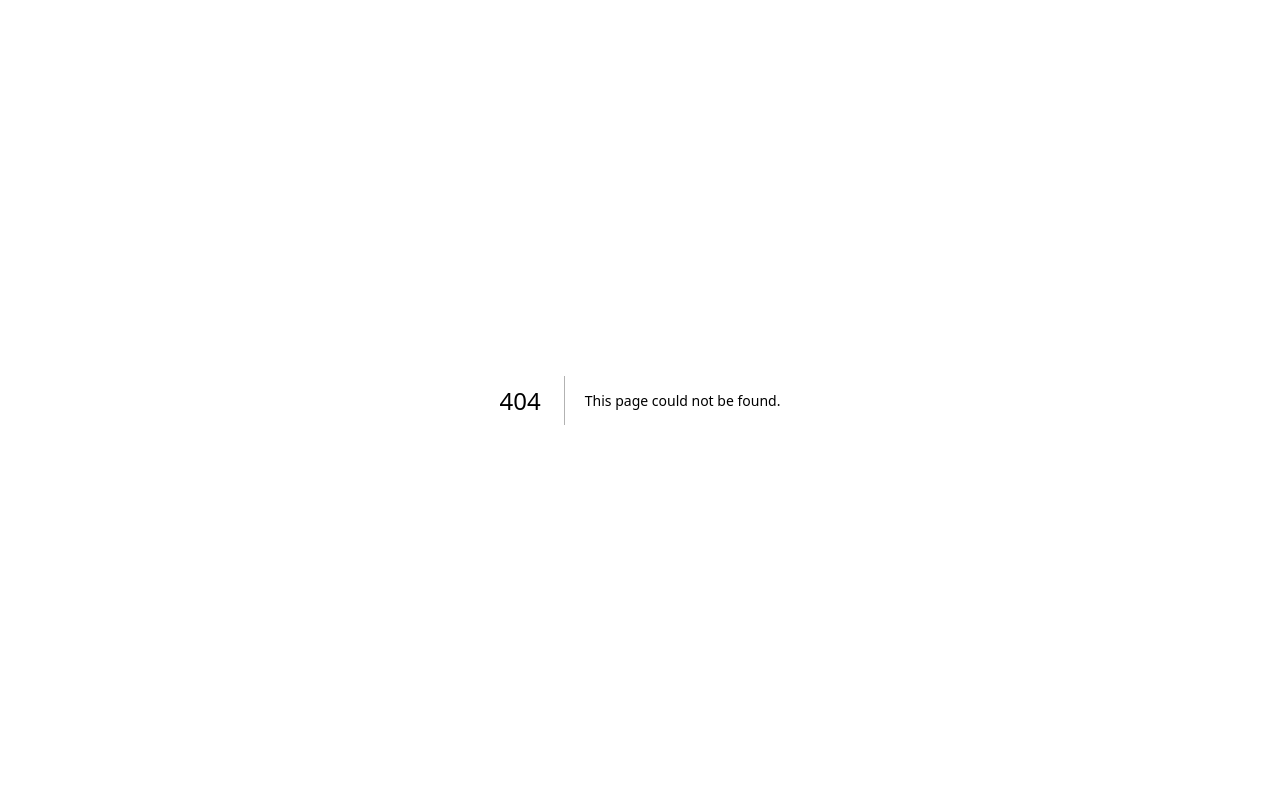
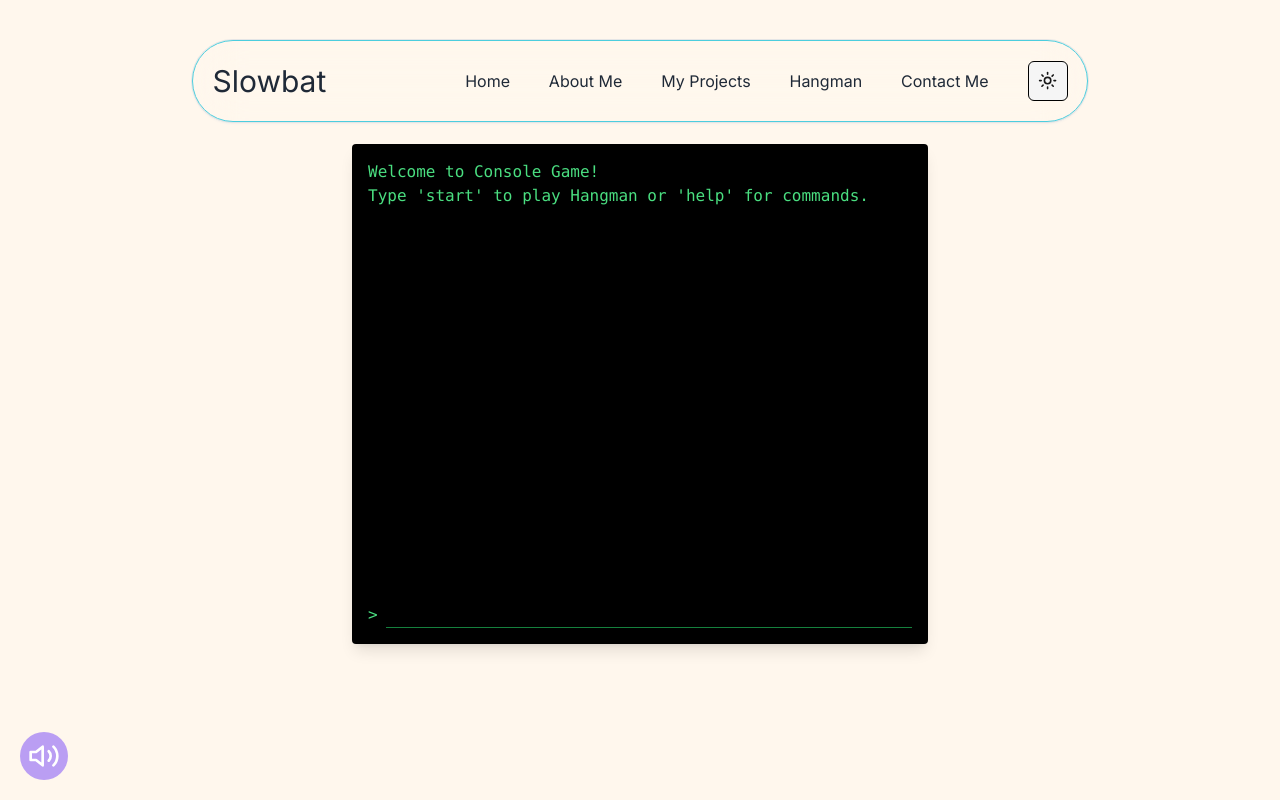
Before and after one commit to Slowbat200/my-portfolio, a Next.js app: page /game in a window 1280 px wide. Before the commit this address had no page. Built offline with nearby package versions, Linux system fonts and the light colour scheme.

Commit message:
adding console game

```diff
--- /dev/null
+++ b/app/(pages)/(routes)/game/page.tsx
@@ -0,0 +1,102 @@
+'use client'
+
+import React, { useState, useRef, useEffect } from "react";
+
+const initialOutput = [
+  "Welcome to Console Game!",
+  "Type 'start' to play Hangman or 'help' for commands."
+];
+
+const words = ["react", "portfolio", "console", "developer", "typescript"];
+
+function getRandomWord() {
+  return words[Math.floor(Math.random() * words.length)];
+}
+
+export default function ConsoleGame() {
+  const [output, setOutput] = useState(initialOutput);
+  const [input, setInput] = useState("");
+  const [game, setGame] = useState<null | { word: string; guessed: string[]; wrong: number; active: boolean }>(null);
+  const outputRef = useRef<HTMLDivElement>(null);
+
+  useEffect(() => {
+    if (outputRef.current) {
+      outputRef.current.scrollTop = outputRef.current.scrollHeight;
+    }
+  }, [output]);
+
+  const handleCommand = (cmd: string) => {
+    let lines = [];
+    if (game && game.active) {
+      // Hangman guess
+      const guess = cmd.trim().toLowerCase();
+      if (guess.length !== 1 || !/^[a-z]$/.test(guess)) {
+        lines.push("Please enter a single letter.");
+      } else if (game.guessed.includes(guess)) {
+        lines.push(`You already guessed '${guess}'.`);
+      } else {
+        const guessed = [...game.guessed, guess];
+        let wrong = game.wrong;
+        if (!game.word.includes(guess)) wrong++;
+        const display = game.word
+          .split("")
+          .map((c) => (guessed.includes(c) ? c : "_"))
+          .join(" ");
+        if (display.replace(/ /g, "") === game.word) {
+          lines.push(`You win! The word was '${game.word}'. Type 'start' to play again.`);
+          setGame(null);
+        } else if (wrong >= 6) {
+          lines.push(`Game over! The word was '${game.word}'. Type 'start' to play again.`);
+          setGame(null);
+        } else {
+          setGame({ ...game, guessed, wrong });
+          lines.push(display);
+          lines.push(`Wrong guesses: ${wrong}/6`);
+        }
+      }
+    } else {
+      if (cmd === "help") {
+        lines.push("Commands: start, help, clear");
+      } else if (cmd === "clear") {
+        setOutput(initialOutput);
+        return;
+      } else if (cmd === "start") {
+        const word = getRandomWord();
+        setGame({ word, guessed: [], wrong: 0, active: true });
+        lines.push("Hangman started! Guess a letter:");
+        lines.push(word.replace(/./g, "_ "));
+      } else {
+        lines.push(`Unknown command: '${cmd}'. Type 'help'.`);
+      }
+    }
+    setOutput((prev) => [...prev, "> " + cmd, ...lines]);
+  };
+
+  const handleSubmit = (e: React.FormEvent<HTMLFormElement>) => {
+    e.preventDefault();
+    if (input.trim()) {
+      handleCommand(input.trim().toLowerCase());
+      setInput("");
+    }
+  };
+
+  return (
+    <div className="bg-black text-green-400 font-mono p-4 rounded h-[500px] max-w-xl mx-auto mt-36 shadow-lg flex flex-col">
+      <div ref={outputRef} className="flex-1 overflow-y-auto mb-2 whitespace-pre-line" style={{ minHeight: 0 }}>
+        {output.map((line, i) => (
+          <div key={i}>{line}</div>
+        ))}
+      </div>
+      <form onSubmit={handleSubmit} className="flex">
+        <span className="mr-2">&gt;</span>
+        <input
+          className="flex-1 bg-black text-green-400 outline-none border-b border-green-700"
+          autoFocus
+          value={input}
+          onChange={(e) => setInput(e.target.value)}
+          autoComplete="off"
+        />
+      </form>
+    </div>
+  );
+}
--- a/app/(pages)/layout.tsx
+++ b/app/(pages)/layout.tsx
@@ -4,7 +4,7 @@ import { Navbar } from '@/components/navbar';
 
 const PagesLayout = async ({ children }: { children: React.ReactNode }) => {
   return (
-    <div>
+    <div className='h-full overflow-hidden bg-[#FFF7ED] dark:bg-[#2D3748]'>
       <div className='hidden md:flex'>
         {' '}
         <Navbar />
@@ -13,7 +13,7 @@ const PagesLayout = async ({ children }: { children: React.ReactNode }) => {
         {' '}
         <MobileNavbar />
       </div>
-      <main className='h-full bg-[#FFF7ED] dark:bg-[#2D3748]'>
+      <main className='h-full'>
         {children}
         <div>
           <BackgroundPlayer />
--- a/components/mobile-navbar.tsx
+++ b/components/mobile-navbar.tsx
@@ -6,6 +6,7 @@ import EmailIcon from '@mui/icons-material/Email';
 import FolderIcon from '@mui/icons-material/Folder';
 import HomeIcon from '@mui/icons-material/Home';
 import PersonIcon from '@mui/icons-material/Person';
+import { Gamepad2Icon } from 'lucide-react';
 export function MobileNavbar() {
   const links = [
     {
@@ -27,6 +28,11 @@ export function MobileNavbar() {
       href: '/projects',
     },
     {
+      title: 'Hangman',
+      icon: <Gamepad2Icon />,
+      href: '/game',
+    },
+    {
       title: 'Contact',
       icon: <EmailIcon />,
       href: '/contact',
--- a/components/navbar.tsx
+++ b/components/navbar.tsx
@@ -50,6 +50,9 @@ export const Navbar = ({ className }: Props) => {
         <Link href='/projects' onClick={handleLinkLoader}>
           <span className='text-[#1F2937] dark:text-white'>My Projects</span> {/** Text is gray because of the winter */}
         </Link>
+        <Link href='/game' onClick={handleLinkLoader}>
+          <span className='text-[#1F2937] dark:text-white'>Hangman</span> {/** Text is gray because of the winter */}
+        </Link>
         <Link href='/contact' onClick={handleLinkLoader}>
           <span className='text-[#1F2937] dark:text-white'>Contact Me</span> {/** Text is gray because of the winter */}
         </Link>
```
